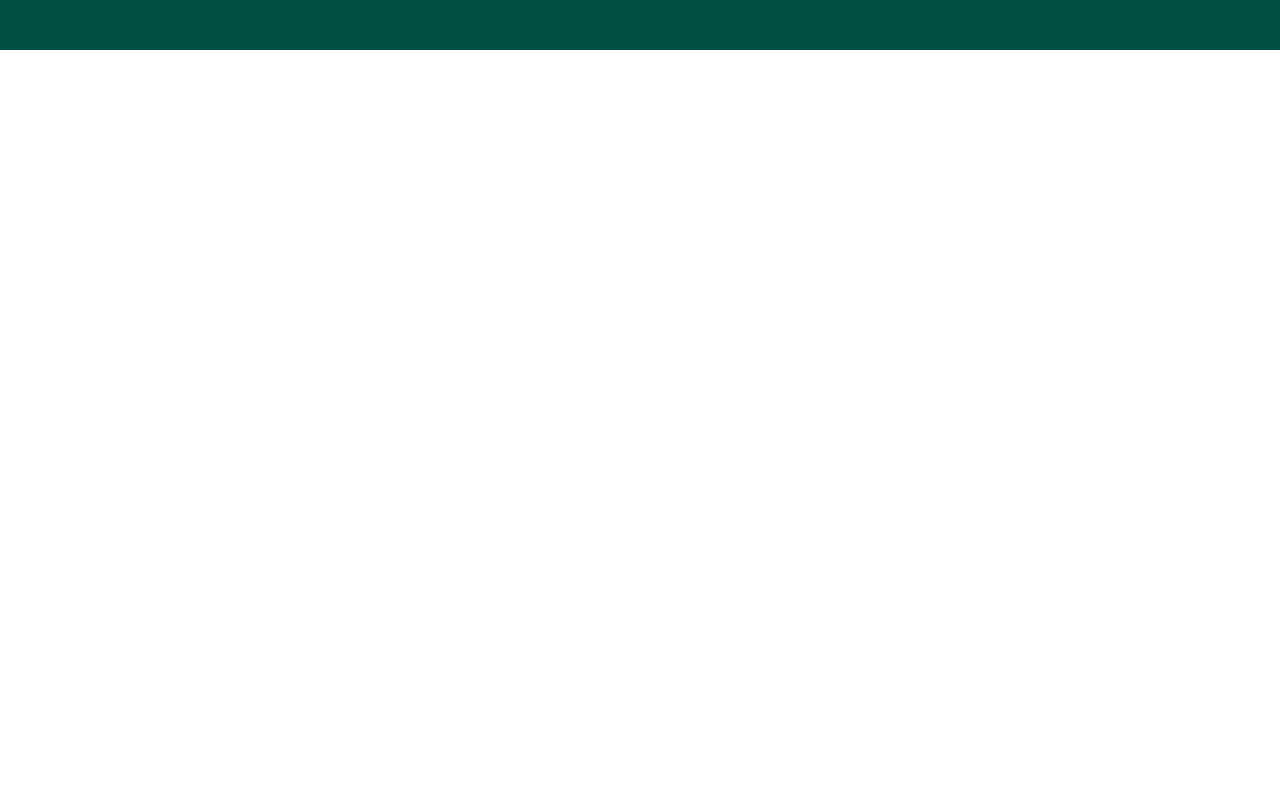
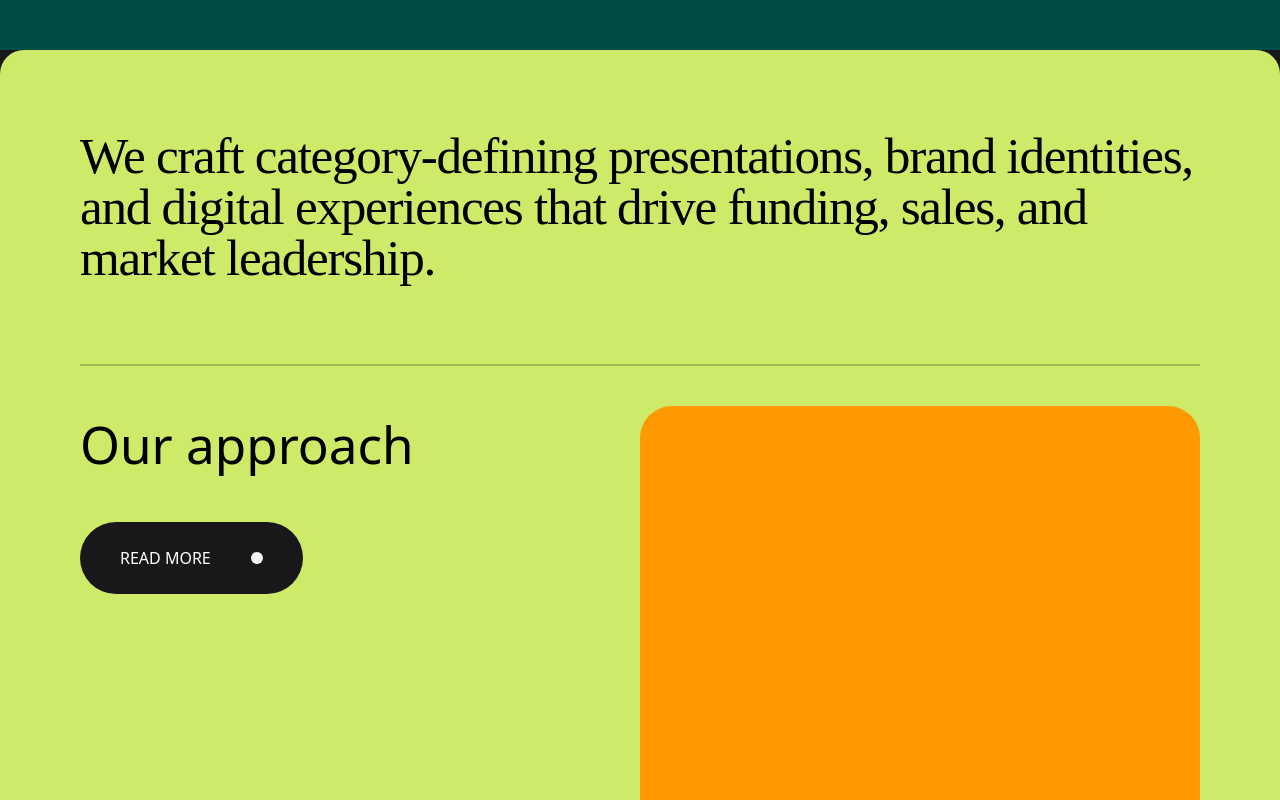
Before and after one commit to Yuvrajsinghko/React-And-GSAP, a React (Vite) app in the folder React-Ochi-Design-website/: page / in a window 1280 px wide. Shown: the part 1300-2100 px from the top of the page. Before the commit the page ends 1350 px from the top, so only its background shows below. Built offline with nearby package versions, Linux system fonts and the light colour scheme.

Commit message:
added new component About

```diff
--- a/React-Ochi-Design-website/src/App.jsx
+++ b/React-Ochi-Design-website/src/App.jsx
@@ -2,6 +2,7 @@ import React from 'react'
 import Navbar from './components/Navbar'
 import LandingPage from './components/LandingPage'
 import Marquee from './components/Marquee'
+import About from './components/About'
 
 const App = () => {
   return (
@@ -9,6 +10,7 @@ const App = () => {
       <Navbar />
       <LandingPage />
       <Marquee />
+      <About />
     </div>
   )
 }
--- /dev/null
+++ b/React-Ochi-Design-website/src/components/About.jsx
@@ -0,0 +1,24 @@
+import React from "react";
+
+function About() {
+  return (
+    <div className="w-full p-20 bg-[#CDEA68] rounded-t-3xl text-black">
+      <h1 className="font-['FoundersGrotesk'] text-[4vw] leading-[4vw] tracking-tight">
+        We craft category-defining presentations, brand identities, and digital
+        experiences that drive funding, sales, and market leadership.
+      </h1>
+      <div className=" flex w-full pt-10 border-t-[2px] mt-20 border-[#a1b850]">
+        <div className="w-1/2 ">
+            <h1 className="text-[4vw]">Our approach</h1>
+            <button className="flex gap-10 items-center uppercase px-10 mt-10 py-6 bg-zinc-900 rounded-full text-white">Read More
+
+                <div className="w-3 h-3 bg-zinc-100 rounded-full"></div>
+            </button>
+        </div>
+        <div className="w-1/2 h-[75vh] bg-amber-500 rounded-4xl"></div>
+      </div>
+    </div>
+  );
+}
+
+export default About;
--- a/React-Ochi-Design-website/src/components/Marquee.jsx
+++ b/React-Ochi-Design-website/src/components/Marquee.jsx
@@ -5,8 +5,8 @@ const Marquee = () => {
   return (
     <div className='w-full  h-[550px] py-10 bg-[#004D43] rounded-t-3xl flex items-center'>
         <div className="text border-t-2 border-b-2 border-zinc-300 flex whitespace-nowrap gap-10 overflow-hidden ">
-            <h1 className='text-[18vw] leading-[15vw] font-["Founders Grotesk"] font-extrabold uppercase '>We are ochi</h1>
-            <h1 className='text-[18vw] leading-[15vw] font-["Founders Grotesk"] font-extrabold uppercase '>We are ochi</h1>
+            <h1 className='text-[18vw] leading-[15vw] font-["FoundersGrotesk"] font-extrabold uppercase '>We are ochi</h1>
+            <h1 className='text-[18vw] leading-[15vw] font-["FoundersGrotesk"] font-extrabold uppercase '>We are ochi</h1>
 
         </div>
     </div>
```
